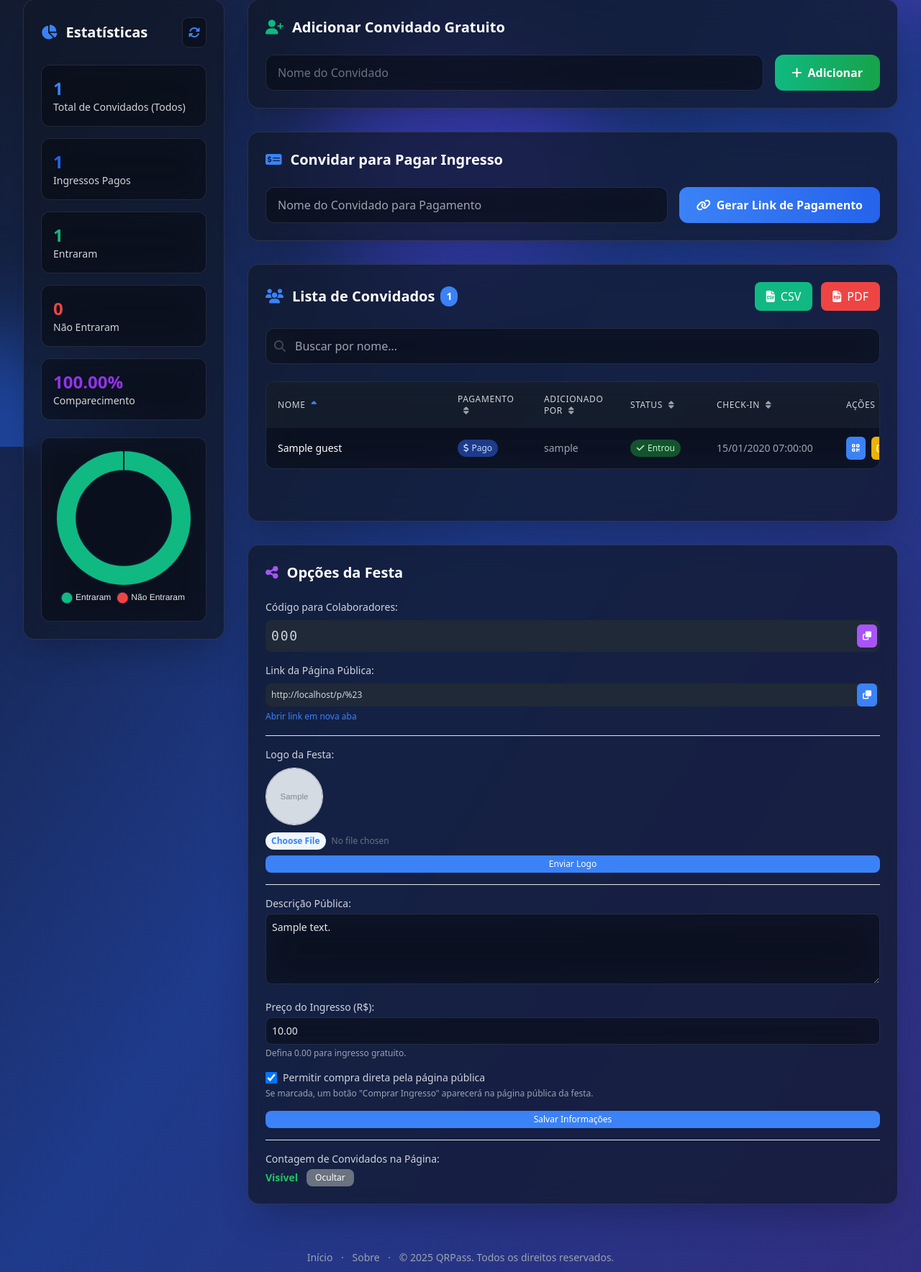
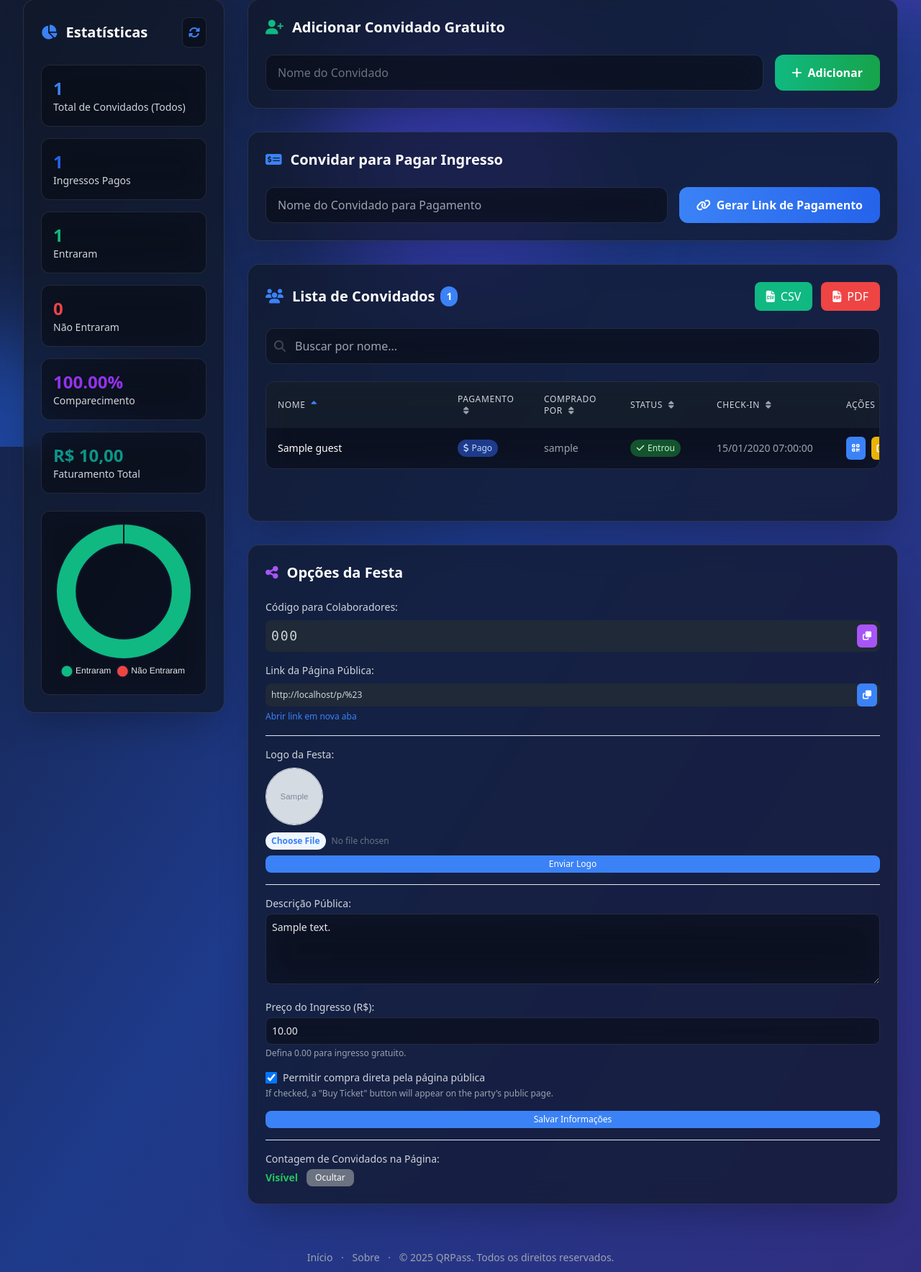
Before and after one commit to Revocable/AttendanceManager, a Flask app: page /party/1 in a window 1280 px wide. Shown: the part 179-1947 px from the top of the page at 72% size. Run offline with Flask 3, Linux system fonts and the light colour scheme; a user stored in the database is signed in; tables that the repository leaves empty hold one stand-in row (values such as "Sample post"); grey boxes marked "Sample" are stand-in pictures; some libraries are stand-ins or nearby versions.

Commit message:
feat: Add total revenue calculation and display in party manager

```diff
--- a/app.py
+++ b/app.py
@@ -53,9 +53,13 @@ if not ABACATE_API_KEY:
 
 # --- NOVO: Definir caminho para o banco de dados dentro do STORAGE_BASE_PATH ---
 DB_FOLDER_NAME = 'database'
-DB_SAVE_PATH = os.path.join(STORAGE_BASE_PATH, DB_FOLDER_NAME, 'party.db')
+DB_FULL_PATH = os.path.join(STORAGE_BASE_PATH, DB_FOLDER_NAME, 'party.db')
 
-app.config['SQLALCHEMY_DATABASE_URI'] = 'sqlite:///' + DB_SAVE_PATH
+# ##################################################################################
+# ## CORREÇÃO APLICADA AQUI ##
+# ##################################################################################
+# Converte as barras invertidas do Windows para barras normais para a URI
+app.config['SQLALCHEMY_DATABASE_URI'] = 'sqlite:///' + DB_FULL_PATH.replace('\\', '/')
 app.config['SQLALCHEMY_TRACK_MODIFICATIONS'] = False
 
 # --- Inicializações ---
@@ -87,9 +91,9 @@ if not os.path.exists(STORAGE_BASE_PATH):
     print(f"Criado diretório de armazenamento base: {STORAGE_BASE_PATH}")
 
 # Criar a pasta do banco de dados dentro do STORAGE_BASE_PATH
-if not os.path.exists(os.path.dirname(DB_SAVE_PATH)):
-    os.makedirs(os.path.dirname(DB_SAVE_PATH))
-    print(f"Criada pasta para o banco de dados: {os.path.dirname(DB_SAVE_PATH)}")
+if not os.path.exists(os.path.dirname(DB_FULL_PATH)):
+    os.makedirs(os.path.dirname(DB_FULL_PATH))
+    print(f"Criada pasta para o banco de dados: {os.path.dirname(DB_FULL_PATH)}")
 
 # Criar as subpastas para logos e QR codes dentro do diretório base de armazenamento
 if not os.path.exists(PARTY_LOGOS_SAVE_PATH):
@@ -114,7 +118,7 @@ def inject_current_year():
 def allowed_file(filename):
     return '.' in filename and filename.rsplit('.', 1)[1].lower() in ALLOWED_EXTENSIONS
 
-# --- NOVA ROTA para servir arquivos persistentes ---
+# --- ROTA para servir arquivos persistentes ---
 @app.route('/persistent/<path:filename>')
 def serve_persistent_file(filename):
     """
@@ -123,6 +127,8 @@ def serve_persistent_file(filename):
     Ex: /persistent/party_logos/meu_logo.png
     """
     try:
+        # Importante: filename pode conter subdiretórios (ex: 'party_logos/meu_logo.png')
+        # send_from_directory lida com isso automaticamente.
         return send_from_directory(STORAGE_BASE_PATH, filename)
     except Exception as e:
         app.logger.error(f"Erro ao servir arquivo persistente {filename}: {e}")
@@ -216,6 +222,7 @@ class Guest(db.Model):
     purchase_link_id = db.Column(db.String(64), unique=True, nullable=True)
     purchased_by_user_id = db.Column(db.Integer, db.ForeignKey('user.id'), nullable=True)
     purchaser = db.relationship('User', foreign_keys=[purchased_by_user_id], backref='purchased_tickets')
+    purchase_price = db.Column(db.Float, nullable=True) # NOVO CAMPO para registrar o preço pago
 
     @property
     def qr_image_url(self):
@@ -235,7 +242,11 @@ class Guest(db.Model):
         return "N/A"
 
 with app.app_context():
-    # Isso criará o arquivo do banco de dados na pasta DB_SAVE_PATH
+    # Isso criará o arquivo do banco de dados na pasta DB_FULL_PATH
+    # Para bancos de dados existentes, isso adicionará a coluna 'purchase_price' como NULL.
+    # Se você já tem dados 'paid' e deseja que eles contribuam para o faturamento,
+    # precisaria de uma migração de dados ou um script one-off para popular 'purchase_price'
+    # para esses registros existentes com o valor de party.ticket_price na época.
     db.create_all()
 
 @login_manager.user_loader
@@ -609,7 +620,8 @@ def register_guest_for_payment(party_id):
             pix_qr_code_filename=qr_filename,
             pix_emv_code=charge_data.get('brCode'),
             pix_created_at=datetime.now(BRASILIA_TZ),
-            purchase_link_id=purchase_link_id
+            purchase_link_id=purchase_link_id,
+            purchase_price=party.ticket_price # NOVO: Salva o preço atual da festa
         )
         db.session.add(new_guest)
         db.session.commit()
@@ -646,6 +658,7 @@ def buy_ticket_owner_invite(purchase_link_id):
             guest.pix_qr_code_filename = qr_filename
             guest.pix_emv_code = charge_data.get('brCode')
             guest.pix_created_at = datetime.now(BRASILIA_TZ)
+            guest.purchase_price = party.ticket_price # NOVO: Salva o preço atual da festa
             db.session.commit()
         except Exception as e:
             app.logger.error(f"Erro na API ao gerar PIX para convite: {e}")
@@ -684,7 +697,8 @@ def buy_ticket_public(party_id):
             party_id=party_id,
             added_by_user_id=current_user.id,
             payment_status='paid',
-            purchased_by_user_id=current_user.id
+            purchased_by_user_id=current_user.id,
+            purchase_price=0.0 # NOVO: Preço 0.0 para ingresso gratuito
         )
         db.session.add(new_guest)
         db.session.commit()
@@ -725,6 +739,7 @@ def buy_ticket_public(party_id):
             guest_to_update.pix_qr_code_filename = qr_filename
             guest_to_update.pix_emv_code = charge_data.get('brCode')
             guest_to_update.pix_created_at = datetime.now(BRASILIA_TZ)
+            guest_to_update.purchase_price = party.ticket_price # NOVO: Salva o preço atual da festa
             db.session.commit()
             return redirect(url_for('show_ticket_payment', payment_charge_id=charge_data['id']))
         except Exception as e:
@@ -865,6 +880,11 @@ def check_payment_status(pix_id):
         if status == 'PAID':
             if is_guest_ticket_payment.payment_status != 'paid':
                 is_guest_ticket_payment.payment_status = 'paid'
+                # NOVO: Garante que purchase_price esteja definido no momento do pagamento
+                if is_guest_ticket_payment.purchase_price is None:
+                    # Este caso idealmente não deveria ocorrer se o preço é definido na criação da cobrança,
+                    # mas serve como fallback de segurança.
+                    is_guest_ticket_payment.purchase_price = is_guest_ticket_payment.party.ticket_price
                 db.session.commit()
                 delete_pix_qr_code_file(is_guest_ticket_payment)
                 return jsonify({'status': 'PAID', 'type': 'ticket_purchase', 'guest_name': is_guest_ticket_payment.name, 'qr_image_url': is_guest_ticket_payment.qr_image_url})
@@ -899,6 +919,11 @@ def abacatepay_webhook():
         guest = Guest.query.filter_by(payment_charge_id=transaction_id).first()
         if guest and guest.payment_status != 'paid':
             guest.payment_status = 'paid'
+            # NOVO: Garante que purchase_price esteja definido no momento do pagamento
+            if guest.purchase_price is None:
+                # Este caso idealmente não deveria ocorrer se o preço é definido na criação da cobrança,
+                # mas serve como fallback de segurança.
+                guest.purchase_price = guest.party.ticket_price
             db.session.commit()
             delete_pix_qr_code_file(guest)
             app.logger.info(f"Pagamento de ingresso confirmado via webhook para {guest.name} (Festa: {guest.party.name})")
@@ -916,6 +941,13 @@ def get_party_stats_data(party_id):
     total_invited = Guest.query.filter_by(party_id=party_id).count()
     entered_count = Guest.query.filter_by(party_id=party_id, entered=True).count()
     party = Party.query.get(party_id)
+
+    # NOVO: Calcular faturamento total de ingressos pagos
+    total_revenue = db.session.query(db.func.sum(Guest.purchase_price)).filter(
+        Guest.party_id == party_id,
+        Guest.payment_status == 'paid'
+    ).scalar() or 0.0 # Garante que seja 0.0 se não houver vendas ou preço for nulo
+
     if party and party.ticket_price > 0:
         total_paid_guests = Guest.query.filter_by(party_id=party_id, payment_status='paid').count()
         entered_paid_guests = Guest.query.filter_by(party_id=party_id, payment_status='paid', entered=True).count()
@@ -924,7 +956,8 @@ def get_party_stats_data(party_id):
             'total_paid_tickets': total_paid_guests,
             'entered_count': entered_paid_guests,
             'not_entered_count': total_paid_guests - entered_paid_guests,
-            'percentage_entered': round((entered_paid_guests / total_paid_guests) * 100, 2) if total_paid_guests > 0 else 0.0
+            'percentage_entered': round((entered_paid_guests / total_paid_guests) * 100, 2) if total_paid_guests > 0 else 0.0,
+            'total_revenue': total_revenue # Adiciona o faturamento
         }
     else:
         return {
@@ -932,7 +965,8 @@ def get_party_stats_data(party_id):
             'total_paid_tickets': 0,
             'entered_count': entered_count,
             'not_entered_count': total_invited - entered_count,
-            'percentage_entered': round((entered_count / total_invited) * 100, 2) if total_invited > 0 else 0.0
+            'percentage_entered': round((entered_count / total_invited) * 100, 2) if total_invited > 0 else 0.0,
+            'total_revenue': total_revenue # Adiciona o faturamento (mesmo para festas gratuitas, será 0)
         }
 
 @app.route('/api/party/<int:party_id>/stats', methods=['GET'])
@@ -955,7 +989,8 @@ def handle_guests(party_id):
             qr_hash=generate_unique_code(Guest, 'qr_hash', 32, string.ascii_letters + string.digits),
             party_id=party_id,
             added_by_user_id=current_user.id,
-            payment_status='not_applicable'
+            payment_status='not_applicable',
+            purchase_price=0.0 # NOVO: Preço 0.0 para convidado gratuito
         )
         db.session.add(new_guest)
         db.session.commit()
@@ -987,7 +1022,8 @@ def handle_guests(party_id):
         guests_data.append({
             'id': g.id, 'name': g.name, 'qr_hash': g.qr_hash, 'entered': g.entered, 'qr_image_url': g.qr_image_url,
             'check_in_time': g.get_check_in_time_str(), 'added_by': g.adder.username if g.adder else 'N/A',
-            'payment_status': g.payment_status, 'purchased_by': purchased_by_name, 'purchase_link_id': g.purchase_link_id
+            'payment_status': g.payment_status, 'purchased_by': purchased_by_name, 'purchase_link_id': g.purchase_link_id,
+            'purchase_price': g.purchase_price # NOVO: Inclui o preço de compra na API
         })
 
     return jsonify({
@@ -1103,7 +1139,8 @@ class PDF(FPDF):
             ("Ingressos Pagos:", str(stats_data['total_paid_tickets'])),
             ("Entraram:", str(stats_data['entered_count'])),
             ("Não Entraram:", str(stats_data['not_entered_count'])),
-            ("Comparecimento:", f"{stats_data['percentage_entered']:.2f}%")
+            ("Comparecimento:", f"{stats_data['percentage_entered']:.2f}%"),
+            ("Faturamento Total:", f"R$ {stats_data['total_revenue']:.2f}") # NOVO: Adiciona faturamento
         ]
 
         for i, (label, value) in enumerate(stats_items):
@@ -1120,14 +1157,23 @@ class PDF(FPDF):
 
             y_pos_value = y_pos_label + line_height_label
             self.set_xy(current_x, y_pos_value)
-            self.set_text_color(0, 100, 200)
+            self.set_text_color(0, 100, 200) # Mantém a cor para valores
+            # Cor específica para faturamento
+            if label == "Faturamento Total:":
+                self.set_text_color(0, 150, 0) # Verde para faturamento
             self.set_font(self.current_font_family, 'B', 10)
             self.cell(col_width_stat, line_height_value, value, border=0, align='C')
-            self.set_text_color(0, 0, 0)
+            self.set_text_color(0, 0, 0) # Reseta a cor
 
             current_x += col_width_stat
+            # Quebra de linha após 4 colunas ou no final
+            if (i + 1) % 4 == 0 and (i + 1) < len(stats_items):
+                current_x = self.l_margin
+                base_y += stat_box_height + 5 # Ajusta espaço para próxima linha
+                self.ln(5) # Linha vazia para separar
         self.set_y(base_y + stat_box_height)
         self.ln(5)
+
 
     def draw_pie_chart(self, stats_data, y_offset, chart_size_mm=70):
         labels, sizes, colors = ('Entraram', 'Não Entraram'), [stats_data['entered_count'], stats_data['not_entered_count']], ['#4BC0C0', '#FF6384']
@@ -1159,13 +1205,15 @@ class PDF(FPDF):
         self.set_font(self.current_font_family, 'B', 9)
         self.set_fill_color(230, 230, 230)
 
-        col_widths = {"name": 70, "payment_status": 25, "purchased_by": 30, "status": 25, "check_in": 35, "added_by": 25}
+        # Adicionar coluna "Preço Pago" ao cabeçalho da tabela
+        col_widths = {"name": 55, "payment_status": 22, "purchase_price": 20, "purchased_by": 28, "status": 20, "check_in": 30, "added_by": 25}
         total_width = sum(col_widths.values())
         start_x = self.l_margin + (self.w - 2 * self.l_margin - total_width) / 2
 
         self.set_x(start_x)
         self.cell(col_widths["name"], 8, 'Nome', 1, 0, 'C', 1)
         self.cell(col_widths["payment_status"], 8, 'Pagamento', 1, 0, 'C', 1)
+        self.cell(col_widths["purchase_price"], 8, 'Preço Pago', 1, 0, 'C', 1) # NOVO
         self.cell(col_widths["purchased_by"], 8, 'Comprado Por', 1, 0, 'C', 1)
         self.cell(col_widths["status"], 8, 'Entrou?', 1, 0, 'C', 1)
         self.cell(col_widths["check_in"], 8, 'Data Check-in', 1, 0, 'C', 1)
@@ -1184,12 +1232,16 @@ class PDF(FPDF):
                 'failed': 'Falhou'
             }.get(guest_obj.payment_status, guest_obj.payment_status)
 
+            # Formatação do preço de compra
+            purchase_price_display = f"R$ {guest_obj.purchase_price:.2f}" if guest_obj.purchase_price is not None else 'N/A'
+
             purchased_by_name = guest_obj.purchaser.username if guest_obj.purchaser else 'N/A'
             added_by_name = guest_obj.adder.username if guest_obj.adder else 'N/A'
 
 
             self.cell(col_widths["name"], 7, guest_obj.name, 1, 0, 'L', fill)
             self.cell(col_widths["payment_status"], 7, payment_status_display, 1, 0, 'C', fill)
+            self.cell(col_widths["purchase_price"], 7, purchase_price_display, 1, 0, 'C', fill) # NOVO
             self.cell(col_widths["purchased_by"], 7, purchased_by_name, 1, 0, 'C', fill)
             self.cell(col_widths["status"], 7, 'Sim' if guest_obj.entered else 'Não', 1, 0, 'C', fill)
             self.cell(col_widths["check_in"], 7, guest_obj.get_check_in_time_str(), 1, 0, 'C', fill)
@@ -1204,7 +1256,8 @@ def export_guests_csv(party_id):
     si = io.StringIO()
     cw = csv.writer(si)
 
-    cw.writerow(['Nome', 'Status Entrada', 'Data Check-in', 'Status Pagamento', 'Comprado Por', 'Adicionado Por'])
+    # NOVO: Adiciona "Preço Pago" ao cabeçalho do CSV
+    cw.writerow(['Nome', 'Status Entrada', 'Data Check-in', 'Status Pagamento', 'Preço Pago', 'Comprado Por', 'Adicionado Por'])
 
     for guest in guests_data:
         payment_status_display = {
@@ -1215,6 +1268,9 @@ def export_guests_csv(party_id):
             'failed': 'Pagamento Falhou'
         }.get(guest.payment_status, guest.payment_status)
 
+        # Formatação do preço de compra
+        purchase_price_export = f"{guest.purchase_price:.2f}".replace('.', ',') if guest.purchase_price is not None else 'N/A'
+
         purchased_by_name = guest.purchaser.username if guest.purchaser else 'N/A'
         added_by_name = guest.adder.username if guest.adder else 'N/A'
 
@@ -1223,6 +1279,7 @@ def export_guests_csv(party_id):
             'Sim' if guest.entered else 'Não',
             guest.get_check_in_time_str(),
             payment_status_display,
+            purchase_price_export, # NOVO
             purchased_by_name,
             added_by_name
         ])
@@ -1242,7 +1299,8 @@ def export_guests_pdf(party_id):
     pdf.add_page()
 
     pdf.draw_stats_summary(stats_for_chart)
-    pdf.draw_pie_chart(stats_for_chart, y_offset=0, chart_size_mm=70)
+    # Reajustar o Y do gráfico se a tabela de stats cresceu
+    # pdf.draw_pie_chart(stats_for_chart, y_offset=pdf.get_y(), chart_size_mm=70) # Remover y_offset, já está no get_y()
 
     if guests_for_table:
         pdf.chapter_body(guests_for_table)
--- a/templates/party_manager.html
+++ b/templates/party_manager.html
@@ -63,6 +63,11 @@
                         <div class="text-2xl font-bold text-purple-600" id="statsPercentageEntered">-%</div>
                         <div class="text-sm text-gray-600 dark:text-gray-300">Comparecimento</div>
                     </div>
+                    <!-- NOVO: Campo para faturamento total -->
+                    <div class="glass-effect p-4 rounded-xl">
+                        <div class="text-2xl font-bold text-teal-600" id="statsTotalRevenue">R$ -</div>
+                        <div class="text-sm text-gray-600 dark:text-gray-300">Faturamento Total</div>
+                    </div>
                 </div>
                 <div class="relative h-64 glass-effect rounded-xl p-4"><canvas id="attendanceChart"></canvas></div>
             </div>
@@ -120,7 +125,7 @@
                                         <tr>
                                             <th class="sortable-header px-4 py-4 text-left text-xs font-medium text-gray-500 dark:text-gray-300 uppercase tracking-wider" style="width: 25%" data-sort-by="name" onclick="setSort('name')">Nome<span class="sort-icon"></span></th>
                                             <th class="sortable-header px-4 py-4 text-left text-xs font-medium text-gray-500 dark:text-gray-300 uppercase tracking-wider" style="width: 12%" data-sort-by="payment_status" onclick="setSort('payment_status')">Pagamento<span class="sort-icon"></span></th>
-                                            <th class="sortable-header px-4 py-4 text-left text-xs font-medium text-gray-500 dark:text-gray-300 uppercase tracking-wider" style="width: 12%" data-sort-by="added_by" onclick="setSort('added_by')">Adicionado Por<span class="sort-icon"></span></th>
+                                            <th class="sortable-header px-4 py-4 text-left text-xs font-medium text-gray-500 dark:text-gray-300 uppercase tracking-wider" style="width: 12%" data-sort-by="purchased_by" onclick="setSort('purchased_by')">Comprado Por<span class="sort-icon"></span></th> {# Adicionado purchased_by como sortable #}
                                             <th class="sortable-header px-4 py-4 text-left text-xs font-medium text-gray-500 dark:text-gray-300 uppercase tracking-wider" style="width: 12%" data-sort-by="entered" onclick="setSort('entered')">Status<span class="sort-icon"></span></th>
                                             <th class="sortable-header px-4 py-4 text-left text-xs font-medium text-gray-500 dark:text-gray-300 uppercase tracking-wider" style="width: 18%" data-sort-by="check_in_time" onclick="setSort('check_in_time')">Check-in<span class="sort-icon"></span></th>
                                             <th class="px-4 py-4 text-left text-xs font-medium text-gray-500 dark:text-gray-300 uppercase tracking-wider" style="width: 21%">Ações</th>
@@ -164,7 +169,7 @@
                     <input type="checkbox" name="allow_public_purchase" id="allow_public_purchase" class="h-4 w-4 text-primary rounded border-gray-300 focus:ring-primary" {% if party.allow_public_purchase %}checked{% endif %}>
                     <label for="allow_public_purchase" class="ml-2 block text-sm font-medium text-gray-700 dark:text-gray-300">Permitir compra direta pela página pública</label>
                 </div>
-                <p class="text-xs text-gray-500 dark:text-gray-400 mt-1">Se marcada, um botão "Comprar Ingresso" aparecerá na página pública da festa.</p>
+                <p class="text-xs text-gray-500 dark:text-gray-400 mt-1">If checked, a "Buy Ticket" button will appear on the party's public page.</p>
 
                 <button type="submit" class="mt-4 w-full text-xs bg-primary text-white py-1 px-3 rounded-lg hover:bg-secondary">Salvar Informações</button>
             </form>
@@ -384,7 +389,7 @@
             const row = `<tr class="hover:bg-gray-50 dark:hover:bg-gray-800/50 transition-colors">
                 <td class="px-4 py-3 text-sm font-medium text-gray-900 dark:text-white truncate" title="${guest.name}">${guest.name}</td>
                 <td class="px-4 py-3 text-sm">${paymentStatusBadge}</td>
-                <td class="px-4 py-3 text-sm text-gray-500 dark:text-gray-400">${guest.added_by || 'N/A'}</td>
+                <td class="px-4 py-3 text-sm text-gray-500 dark:text-gray-400">${guest.purchased_by || 'N/A'}</td> {# Coluna Comprado Por #}
                 <td class="px-4 py-3 text-sm">${statusBadge}</td>
                 <td class="px-4 py-3 text-sm text-gray-500 dark:text-gray-400">${guest.check_in_time || 'N/A'}</td>
                 <td class="px-4 py-3 text-sm font-medium">${actionsHtml}</td>
@@ -394,6 +399,7 @@
             const card = `<div class="glass-effect rounded-xl p-4">
                 <div class="flex justify-between items-start"><h3 class="font-bold text-lg text-gray-900 dark:text-white">${guest.name}</h3>${statusBadge}</div>
                 <p class="text-xs text-gray-500 dark:text-gray-400 mt-1">Status Pagamento: ${paymentStatusBadge}</p>
+                <p class="text-xs text-gray-500 dark:text-gray-400 mt-1">Comprado por: ${guest.purchased_by || 'N/A'}</p> {# Adicionado purchased_by no card #}
                 <p class="text-xs text-gray-500 dark:text-gray-400 mt-1">Check-in: ${guest.check_in_time || 'N/A'}</p>
                 <p class="text-xs text-gray-500 dark:text-gray-400 mt-1">Adicionado por: ${guest.added_by || 'N/A'}</p>
                 <div class="mt-4 flex justify-end items-center">${actionsHtml}</div>
@@ -515,6 +521,8 @@
             document.getElementById('statsEnteredCount').textContent = stats.entered_count;
             document.getElementById('statsNotEnteredCount').textContent = stats.not_entered_count;
             document.getElementById('statsPercentageEntered').textContent = stats.percentage_entered.toFixed(2) + "%";
+            // NOVO: Atualiza o faturamento total
+            document.getElementById('statsTotalRevenue').textContent = `R$ ${stats.total_revenue.toFixed(2).replace('.', ',')}`;
 
             updateAttendanceChart(stats.entered_count, stats.not_entered_count, stats.total_paid_tickets);
         } catch (error) {
@@ -538,6 +546,10 @@
             dataToChart = [entered, notEntered];
             labelsToChart = ['Entraram', 'Não Entraram'];
         } else {
+            // Se não houver ingressos pagos, o gráfico deve mostrar os totais gerais,
+            // ou talvez uma mensagem indicando que não há dados de pagamento.
+            // Por simplicidade, mantemos a lógica original aqui, que usa entered/notEntered
+            // do total de convidados se o preço for 0.
             dataToChart = [entered, notEntered];
             labelsToChart = ['Entraram', 'Não Entraram'];
         }
```
